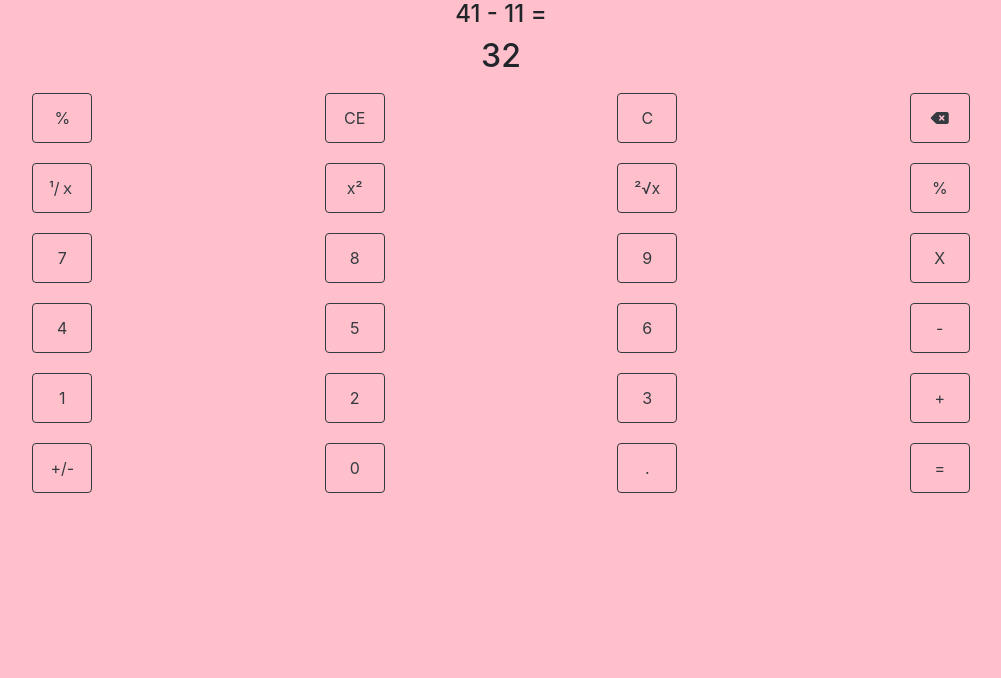
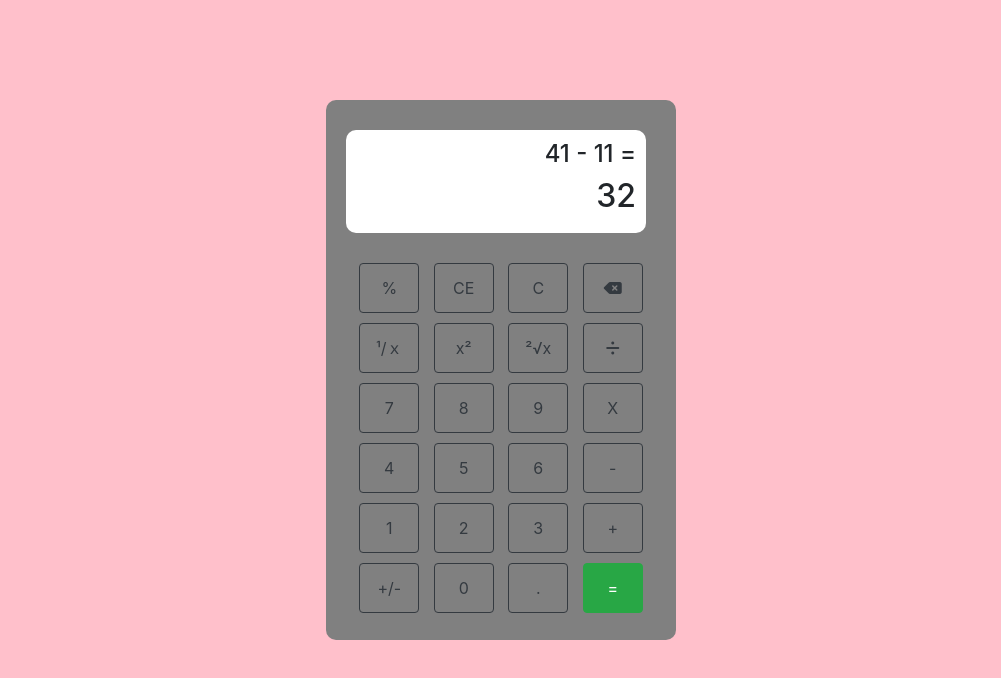
Before and after one commit to Thuanjimmy/Day-004, a plain HTML site: page index.html in a window 1280 px wide. Shown: the whole page, without its empty margins (139-1140 px from the left). Drawn offline with nearby package versions, Linux system fonts and the light colour scheme.

Commit message:
Outline of Calculator V2

```diff
--- a/index.html
+++ b/index.html
@@ -32,87 +32,37 @@
 </head>
 <body>
     <div class="container">
+        <div class="cal">
             <h4> 41 - 11 =</h4>
             <h2>32</h2>
         </div>
-    <div class="container">
-        <div class="row">
-            <div class="row">
-                <div class="col">
+
+
+        <div class="flex1">
             <button class="btn btn-outline-dark">%</button>
-                    </div>
-                <div class="col">
             <button class="btn btn-outline-dark">CE</button>
-                </div>
-                <div class="col">
             <button class="btn btn-outline-dark">C</button>
-                </div>
-                <div class="col">
-                    <button class="btn btn-outline-dark"><i class="fas fa-backspace"></i></button></i></div>
-                <div class="w-100"></div>
-                <div class="col"><button class="btn btn-outline-dark">¹/ｘ</button>
-                    </div>
-                <div class="col">
-                    <button class="btn btn-outline-dark">x²</button></div>
-                <div class="col">
+            <button class="btn btn-outline-dark"><i class="fas fa-backspace"></i></button></i>
+            <button class="btn btn-outline-dark">¹/ｘ</button>
+            <button class="btn btn-outline-dark">x²</button>
             <button class="btn btn-outline-dark">²√x</button>
-                    </div>
-                <div class="col">
-                    <button class="btn btn-outline-dark">%</button>
-                    </div>
-                <div class="w-100"></div>
-                <div class="col">
+            <button class="btn btn-outline-dark"><i class="fas fa-divide"></i></button>
             <button class="btn btn-outline-dark">7</button>
-                    </div>
-                <div class="col">
             <button class="btn btn-outline-dark">8</button>
-                    </div>
-                <div class="col">
             <button class="btn btn-outline-dark">9</button>
-                    </div>
-                <div class="col">
             <button class="btn btn-outline-dark">X</button>
-                    </div>
-                <div class="w-100"></div>
-                <div class="col">
             <button class="btn btn-outline-dark">4</button>
-                    </div>
-                <div class="col">
             <button class="btn btn-outline-dark">5</button>
-                    </div>
-                <div class="col">
             <button class="btn btn-outline-dark">6</button>
-                    </div>
-                <div class="col">
             <button class="btn btn-outline-dark">-</button>
-                </div>
-                <div class="w-100"></div>
-                <div class="col">
             <button class="btn btn-outline-dark">1</button>
-                    </div>
-                <div class="col">
             <button class="btn btn-outline-dark">2</button>
-                    </div>
-                <div class="col">
             <button class="btn btn-outline-dark">3</button>
-                    </div>
-                <div class="col">
             <button class="btn btn-outline-dark">+</button>
-                    </div>
-                <div class="w-100"></div>
-                <div class="col">
             <button class="btn btn-outline-dark">+/-</button>
-                    </div>
-                <div class="col">
             <button class="btn btn-outline-dark">0</button>
-                    </div>
-                <div class="col">
             <button class="btn btn-outline-dark">.</button>
-                    </div>
-                <div class="col">
-                    <button class="btn btn-outline-dark">=</button>
-                    </div>
-              </div>
+            <button class="btn btn-success">=</button>
         </div>
     </div>
 </body>
--- a/style/style.css
+++ b/style/style.css
@@ -1,13 +1,37 @@
 body{
     background-color: pink;
     text-align: center;
+}
+
+h2, h4{
+    text-align: right;
 }
 .btn{
     width: 60px;
     height: 50px;
     margin: 5px;
 }
-.col{
-    margin: 5px;
-    padding: 0;
+
+.cal{
+    background-color: white;
+    border-radius: 10px;
+    position: relative;
+    padding: 10px;
+    margin-bottom: 25px;
+    width: 300px;
+    left: 5px;
+
 }
+.container{
+    background-color: grey;
+    height: 540px;
+    width: 350px;
+    border-radius: 10px;
+    margin-top: 100px;
+    padding-top: 30px;
+
+}
+.flex1{
+    flex-wrap: wrap;
+
+}
```
Lines whose indentation alone changed are shown as unchanged.
